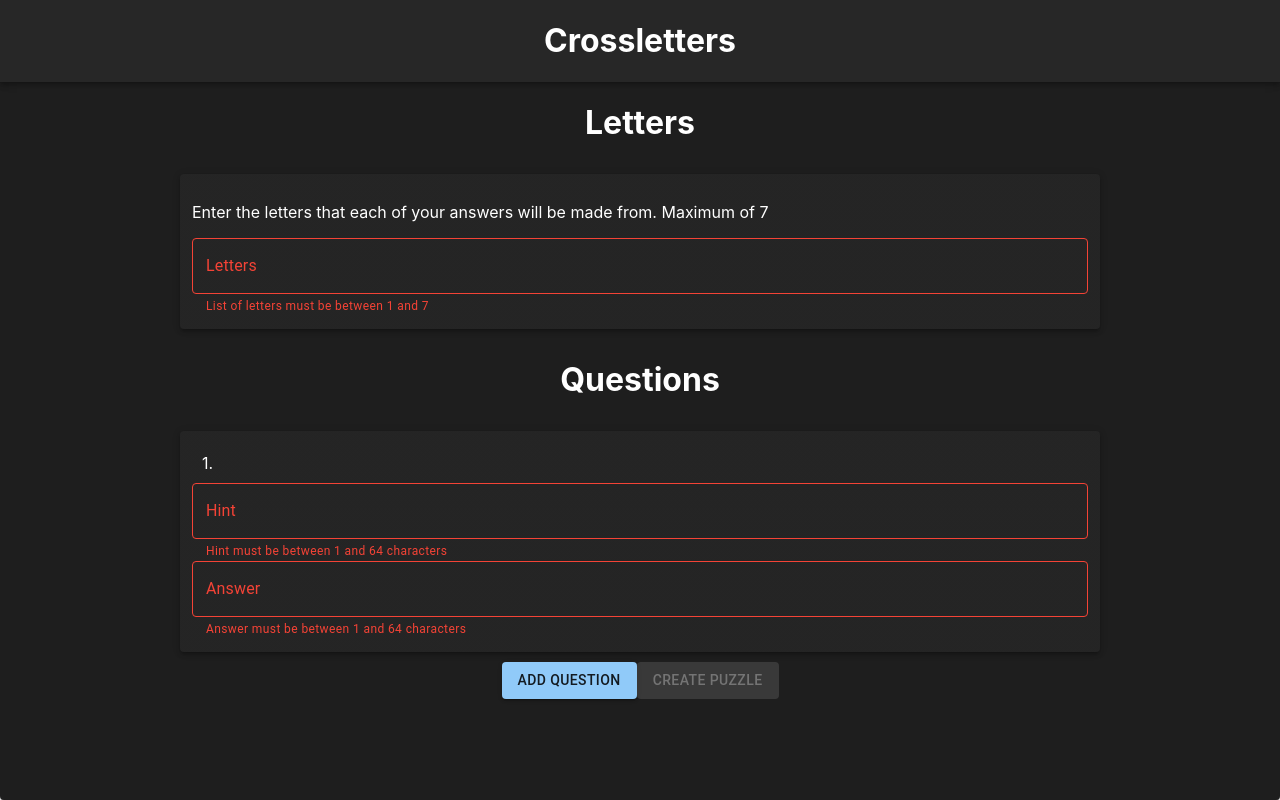
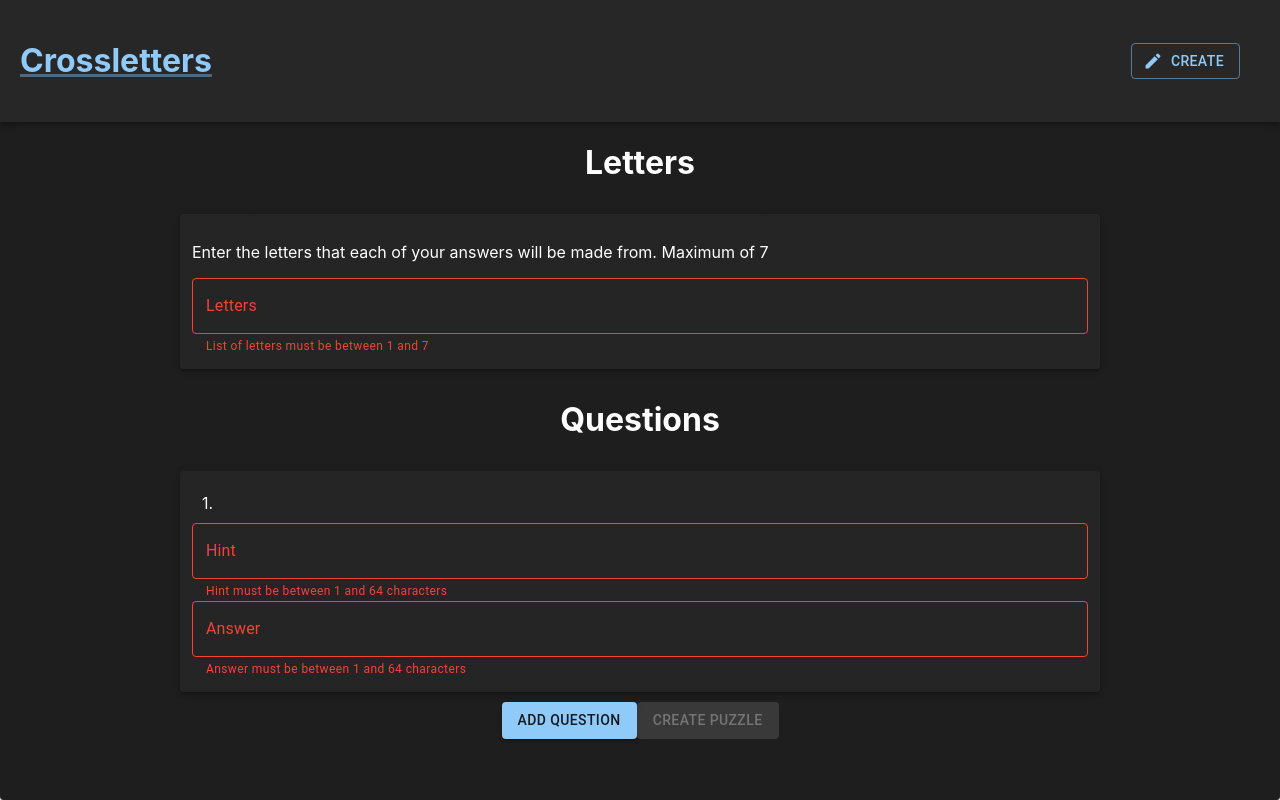
Before and after one commit to jacksontheel/crossletters, a React (Create React App) app: page /words/create in a window 1280 px wide. Built offline with nearby package versions, Linux system fonts and the light colour scheme.

Commit message:
reusable nav bar

```diff
--- a/src/components/game.tsx
+++ b/src/components/game.tsx
@@ -7,16 +7,17 @@ import {
   DialogContent,
   DialogContentText,
   DialogTitle,
+  Link,
   Paper,
 } from "@mui/material";
 import { CharacterButton } from "./characterButton";
 import { useEffect, useState } from "react";
 import CharacterBox from "./characterBox";
 import { puzzles } from "../models/puzzle";
-import InfoIcon from "@mui/icons-material/Info";
 import { useParams } from "react-router-dom";
 import { createClient } from "@supabase/supabase-js";
 import { Puzzle } from "../models/models";
+import { NavBar } from "./navBar";
 
 const supabase = createClient(
   "https://dhhhpggijxgbjejwfuja.supabase.co",
@@ -109,9 +110,7 @@ export function Game(props: GameProps) {
 
   return (
     <Paper style={styles.root}>
-      <AppBar position="sticky" style={styles.box}>
-        <h1>Crossletters</h1>
-      </AppBar>
+      <NavBar />
       {puzzle != null && (
         <Box style={styles.root}>
           <Box style={styles.box}>
@@ -138,7 +137,7 @@ export function Game(props: GameProps) {
               )}
             </Paper>
           </Box>
-          <div id="adsf">
+          <div>
             <Box style={styles.box}>
               {puzzle.letters.slice(0, 4).map((l) => (
                 <CharacterButton
--- a/src/components/gameBuilder.tsx
+++ b/src/components/gameBuilder.tsx
@@ -17,6 +17,7 @@ import { Question } from "../models/models";
 import { useState } from "react";
 import { CommaSeparatedList } from "./commaSeparatedList";
 import { createClient } from "@supabase/supabase-js";
+import { NavBar } from "./navBar";
 
 const supabase = createClient(
   "https://dhhhpggijxgbjejwfuja.supabase.co",
@@ -108,7 +109,7 @@ export function GameBuilder(props: GameBuilderProps) {
 
   const styles = {
     root: {
-      minHeight: "100vh"
+      minHeight: "100vh",
     },
     box: {
       display: "flex",
@@ -136,9 +137,7 @@ export function GameBuilder(props: GameBuilderProps) {
 
   return (
     <Paper style={styles.root}>
-      <AppBar position="sticky" style={styles.box}>
-        <h1>Crossletters</h1>
-      </AppBar>
+      <NavBar />
       <h1 style={styles.box}>Letters</h1>
       <Box style={styles.box}>
         <Paper elevation={3} style={styles.card}>
--- /dev/null
+++ b/src/components/navBar.tsx
@@ -0,0 +1,35 @@
+import { AppBar, Button, Link } from "@mui/material";
+import CreateIcon from "@mui/icons-material/Create";
+import * as React from "react";
+
+export interface NavBarProps {}
+
+export function NavBar(props: NavBarProps) {
+  const styles = {
+    box: {
+      display: "flex",
+      flexDirection: "row",
+      justifyContent: "space-between",
+      alignItems: "center",
+    } as const,
+    item: {
+      margin: "20px",
+    },
+  };
+  return (
+    <AppBar position="sticky" style={styles.box}>
+      <Link href="/words" style={styles.item}>
+        <h1>Crossletters</h1>
+      </Link>
+      <Link href="/words/create" style={styles.item}>
+        <Button
+          variant="outlined"
+          startIcon={<CreateIcon />}
+          style={styles.item}
+        >
+          Create
+        </Button>
+      </Link>
+    </AppBar>
+  );
+}
```
